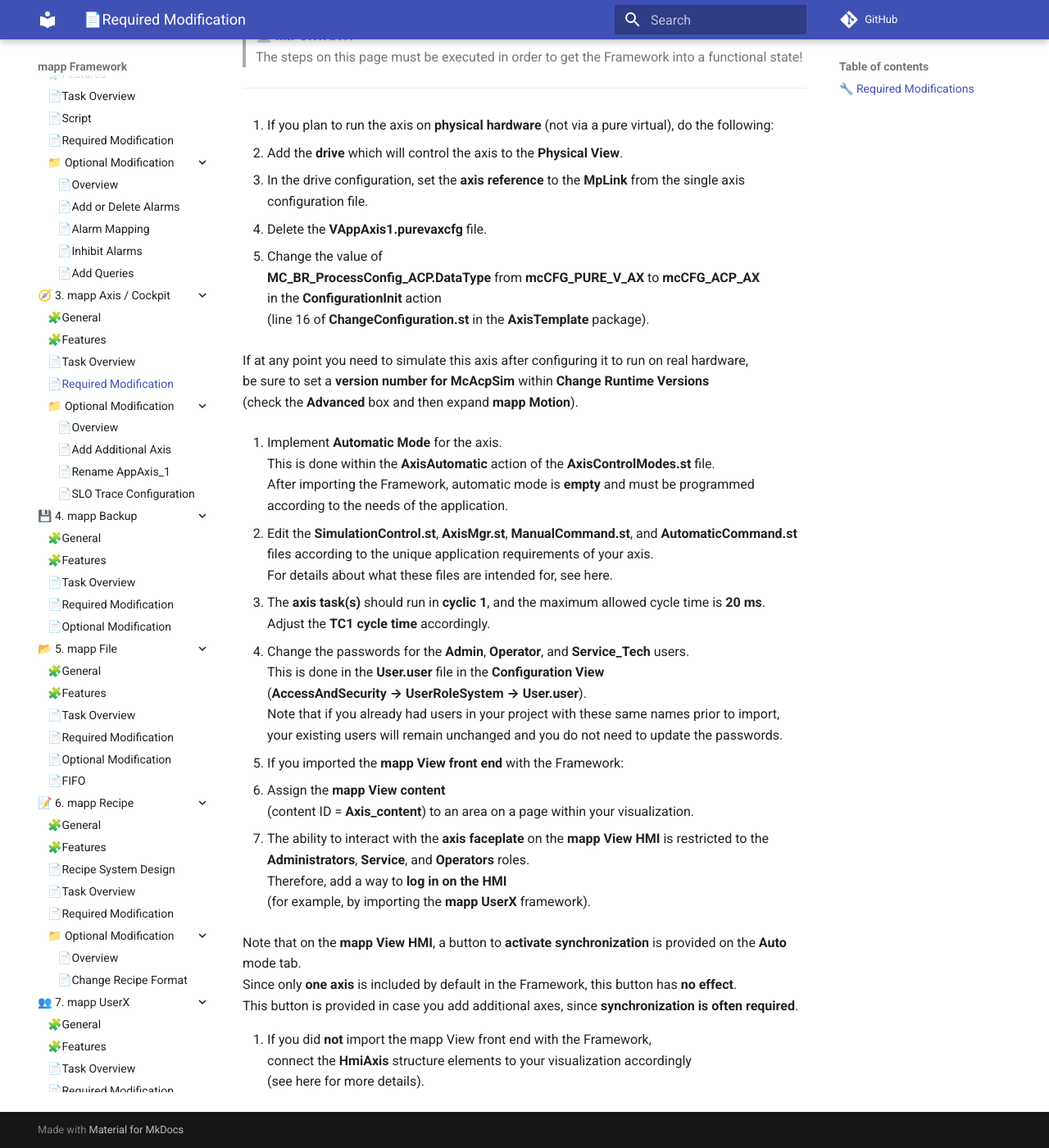
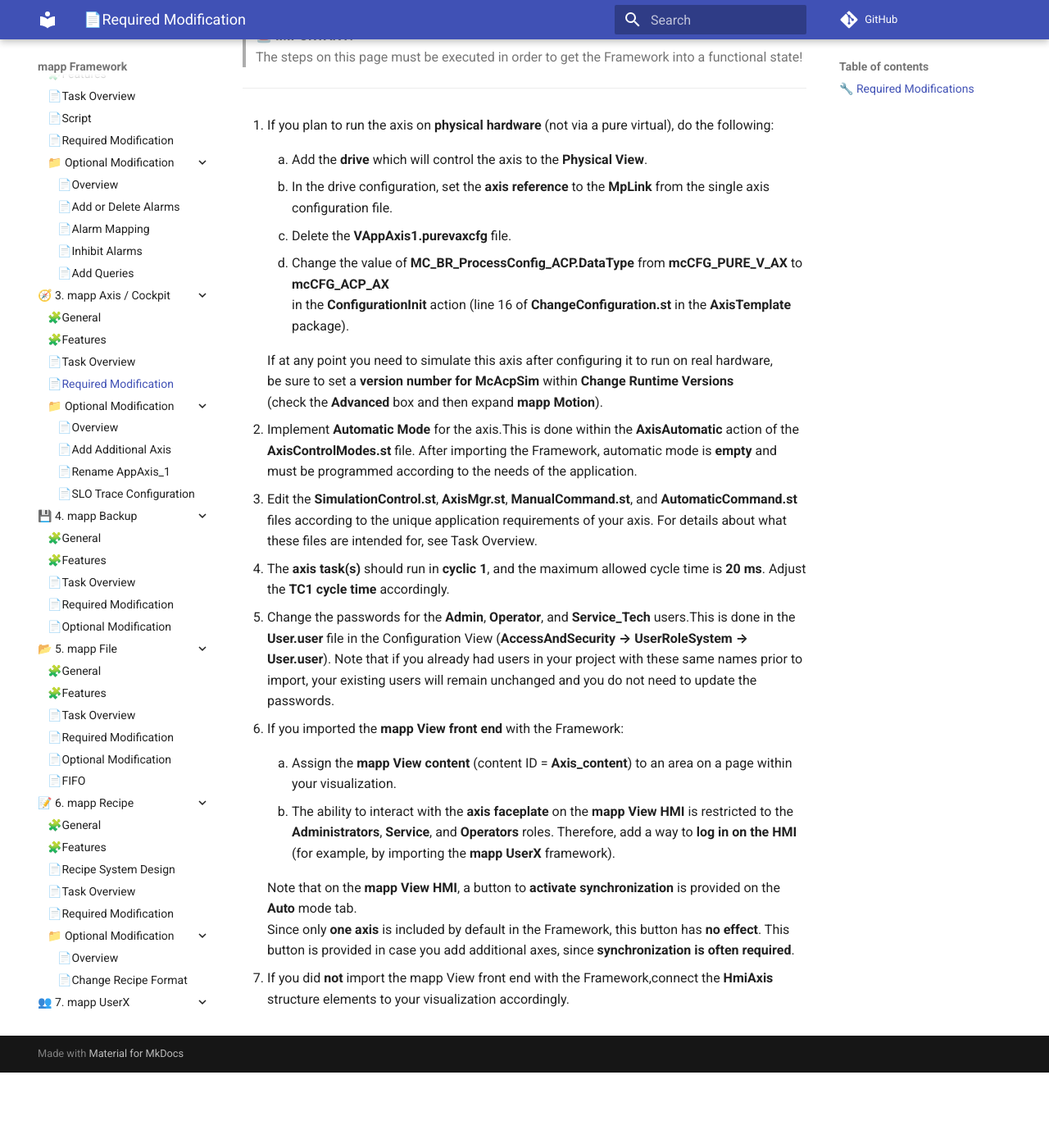
Before and after one commit to jaroslavkovar80/SSHClient, an MkDocs documentation site: the page built from docs/axis_cockpit/required_modification.md, in a window 1280 px wide and 1400 px high, scrolled down 318 px. Shown: the whole window at 82% size. Built offline with MkDocs 1.6.1 and Material for MkDocs 9.7.7, drawn with Linux system fonts in a browser that asks for light colours; comment, search, counter and statistics services are not loaded; after the commit the page ends 1626 px from its top, so only the background shows below that.

```diff
--- a/docs/axis_cockpit/required_modification.md
+++ b/docs/axis_cockpit/required_modification.md
@@ -11,51 +11,41 @@ The following list of modifications are required to get the Framework in a funct
 
 1. If you plan to run the axis on **physical hardware** (not via a pure virtual), do the following:
 
-   1. Add the **drive** which will control the axis to the **Physical View**.
+     1. Add the **drive** which will control the axis to the **Physical View**.
 
-   2. In the drive configuration, set the **axis reference** to the **MpLink** from the single axis configuration file.
+     2. In the drive configuration, set the **axis reference** to the **MpLink** from the single axis configuration file.
 
-   3. Delete the **VAppAxis1.purevaxcfg** file.
+     3. Delete the **VAppAxis1.purevaxcfg** file.
 
-   4. Change the value of
-      **MC_BR_ProcessConfig_ACP.DataType** from **mcCFG_PURE_V_AX** to **mcCFG_ACP_AX**
-      in the **ConfigurationInit** action
-      (line 16 of **ChangeConfiguration.st** in the **AxisTemplate** package).
+     4. Change the value of **MC_BR_ProcessConfig_ACP.DataType** from **mcCFG_PURE_V_AX** to **mcCFG_ACP_AX**
+      in the **ConfigurationInit** action (line 16 of **ChangeConfiguration.st** in the **AxisTemplate** package).
 
-   If at any point you need to simulate this axis after configuring it to run on real hardware,
-   be sure to set a **version number for McAcpSim** within **Change Runtime Versions**
-   (check the **Advanced** box and then expand **mapp Motion**).
+     If at any point you need to simulate this axis after configuring it to run on real hardware,
+     be sure to set a **version number for McAcpSim** within **Change Runtime Versions**
+     (check the **Advanced** box and then expand **mapp Motion**).
 
-2. Implement **Automatic Mode** for the axis.
-   This is done within the **AxisAutomatic** action of the **AxisControlModes.st** file.
-   After importing the Framework, automatic mode is **empty** and must be programmed according to the needs of the application.
+2. Implement **Automatic Mode** for the axis.This is done within the **AxisAutomatic** action of the
+   **AxisControlModes.st** file. After importing the Framework, automatic mode is **empty** and must be programmed according to the needs of the application.
 
-3. Edit the **SimulationControl.st**, **AxisMgr.st**, **ManualCommand.st**, and **AutomaticCommand.st** files according to the unique application requirements of your axis.
-   For details about what these files are intended for, see here.
+3. Edit the **SimulationControl.st**, **AxisMgr.st**, **ManualCommand.st**, and **AutomaticCommand.st** files according to
+   the unique application requirements of your axis.  For details about what these files are intended for, see Task Overview.
 
-4. The **axis task(s)** should run in **cyclic 1**, and the maximum allowed cycle time is **20 ms**.
-   Adjust the **TC1 cycle time** accordingly.
+4. The **axis task(s)** should run in **cyclic 1**, and the maximum allowed cycle time is **20 ms**. Adjust the **TC1**
+   **cycle time** accordingly.
 
-5. Change the passwords for the **Admin**, **Operator**, and **Service_Tech** users.
-   This is done in the **User.user** file in the **Configuration View**
-   (**AccessAndSecurity → UserRoleSystem → User.user**).
-   Note that if you already had users in your project with these same names prior to import,
-   your existing users will remain unchanged and you do not need to update the passwords.
+5. Change the passwords for the **Admin**, **Operator**, and **Service_Tech** users.This is done in the **User.user** file
+   in the Configuration View (**AccessAndSecurity → UserRoleSystem → User.user**). Note that if you already had users in your project with these same names prior to import, your existing users will remain unchanged and you do not need to update the passwords.
 
 6. If you imported the **mapp View front end** with the Framework:
 
-   1. Assign the **mapp View content**
-      (content ID = **Axis_content**) to an area on a page within your visualization.
+     1. Assign the **mapp View content** (content ID = **Axis_content**) to an area on a page within your visualization.
 
-   2. The ability to interact with the **axis faceplate** on the **mapp View HMI** is restricted to the
-      **Administrators**, **Service**, and **Operators** roles.
-      Therefore, add a way to **log in on the HMI**
+     2. The ability to interact with the **axis faceplate** on the **mapp View HMI** is restricted to the
+      **Administrators**, **Service**, and **Operators** roles. Therefore, add a way to **log in on the HMI**
       (for example, by importing the **mapp UserX** framework).
 
-   Note that on the **mapp View HMI**, a button to **activate synchronization** is provided on the **Auto** mode tab.
-   Since only **one axis** is included by default in the Framework, this button has **no effect**.
-   This button is provided in case you add additional axes, since **synchronization is often required**.
+     Note that on the **mapp View HMI**, a button to **activate synchronization** is provided on the **Auto** mode tab.
+     Since only **one axis** is included by default in the Framework, this button has **no effect**. This button is provided in case you add additional axes, since **synchronization is often required**.
 
-7. If you did **not** import the mapp View front end with the Framework,
-   connect the **HmiAxis** structure elements to your visualization accordingly
-   (see here for more details).
+7. If you did **not** import the mapp View front end with the Framework,connect the **HmiAxis** structure elements to your
+   visualization accordingly.
```
Also changed, not shown: docs/axis_cockpit/features.md (+2 -2 lines).
